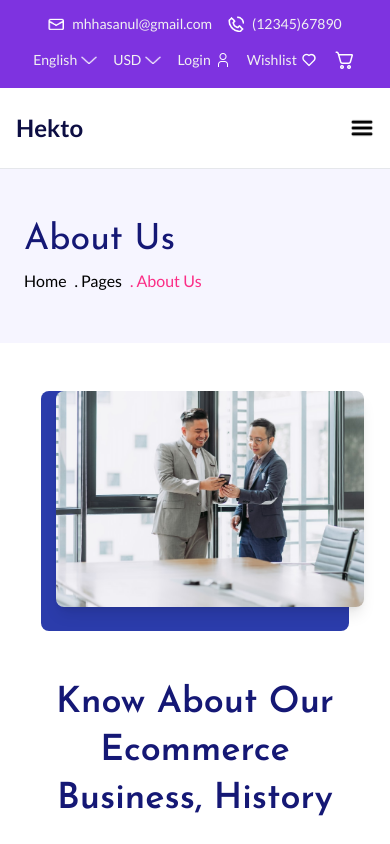
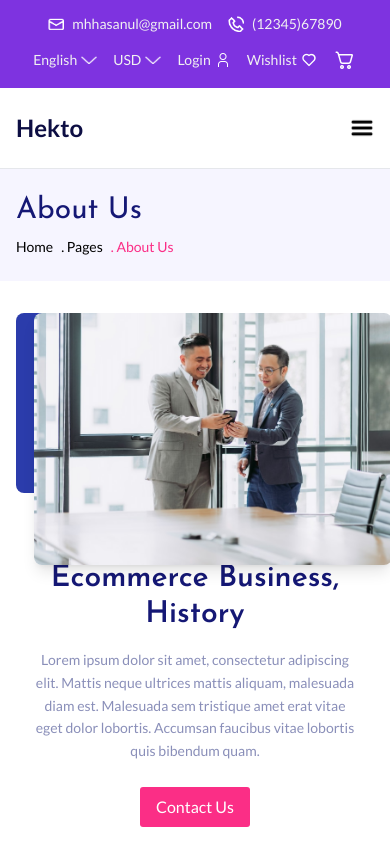
Before and after one commit to hibaziaa/figma-hackathon, a Next.js app: page /about in a window 390 px wide. Shown: the top 844 px of the page. Built offline with nearby package versions, Linux system fonts and the light colour scheme.

Commit message:
added responsiveness to the about about page

```diff
--- a/src/app/about/page.tsx
+++ b/src/app/about/page.tsx
@@ -7,11 +7,11 @@ const About = () => {
     <div>
       {/* Header Section */}
       <div className="bg-[#F6F5FF]">
-        <div className="lg:container mx-auto px-6 lg:px-16 pt-[50px] pb-[50px]">
-          <h2 className="text-blue font-josefin text-4xl leading-[42.19px]">
+        <div className="container mx-auto px-4 md:px-6 lg:px-16 pt-6 pb-6 md:pt-[50px] md:pb-[50px]">
+          <h2 className="text-blue font-josefin text-3xl md:text-4xl leading-[36px] md:leading-[42.19px]">
             About Us
           </h2>
-          <div className="flex gap-2 font-lato text-base font-medium mt-2">
+          <div className="flex gap-2 font-lato text-sm md:text-base font-medium mt-2">
             <h4>Home</h4>
             <h4>. Pages</h4>
             <h4 className="text-pink">. About Us</h4>
@@ -20,80 +20,81 @@ const About = () => {
       </div>
 
      {/* About Image and Content Section */}
-      <div className="lg:container mx-auto px-6 lg:px-16 grid grid-cols-1 lg:grid-cols-2 items-center gap-12 py-12 lg:py-20">
+<div className="container mx-auto px-4 md:px-6 lg:px-16 flex flex-col lg:grid lg:grid-cols-2 items-center gap-8 md:gap-12 py-8 md:py-12 lg:py-20">
   {/* Image Section */}
-        <div className="relative flex justify-center lg:justify-start">
-          <div className="bg-[#2B3CAB] rounded-lg w-[90%] lg:w-[552px] h-[240px] lg:h-[409px] relative">
+  <div className="relative flex justify-center lg:justify-start w-full">
+    <div className="bg-[#2B3CAB] rounded-lg w-full sm:w-[80%] md:w-[70%] lg:w-[552px] h-[180px] sm:h-[200px] md:h-[240px] relative">
       <Image
         src="/images/aboutOne.png"
         alt="about image"
         height={390}
         width={555}
         objectFit="cover"
-              className="absolute left-[5%] rounded-lg shadow-lg"
+        className="absolute left-[5%] rounded-lg shadow-lg sm:h-[190px] md:h-[230px]"
       />
     </div>
   </div>
 
   {/* Text Content */}
-        <div className="text-center lg:text-left">
-          <h2 className="text-blue font-josefin text-4xl leading-[48px] font-bold mb-4">
+  <div className="text-center lg:text-left px-4">
+    <h2 className="text-blue font-josefin text-3xl md:text-4xl leading-[36px] md:leading-[48px] font-bold mb-4">
       Know About Our Ecommerce Business, History
     </h2>
-          <p className="text-[#8A8FB9] font-lato text-base leading-relaxed mb-8">
+    <p className="text-[#8A8FB9] font-lato text-sm md:text-base leading-relaxed mb-6 md:mb-8">
       Lorem ipsum dolor sit amet, consectetur adipiscing elit. Mattis neque
       ultrices mattis aliquam, malesuada diam est. Malesuada sem tristique
       amet erat vitae eget dolor lobortis. Accumsan faucibus vitae lobortis
       quis bibendum quam.
     </p>
-          <button className="bg-pink text-white font-lato rounded-[3px] px-6 py-3">
+    <button className="bg-pink text-white font-lato rounded-[3px] px-4 py-2 md:px-6 md:py-3">
       Contact Us
     </button>
   </div>
 </div>
 
+
       {/* Offers Section */}
       <Offers />
 
       {/* Client Testimonials */}
-      <div className="bg-[#FBFBFF] py-12 lg:py-28">
-        <div className="lg:container mx-auto px-6 lg:px-16">
-          <h2 className="text-[42px] font-bold text-center mb-10 font-josefin">
+      <div className="bg-[#FBFBFF] py-8 md:py-12 lg:py-28">
+        <div className="container mx-auto px-4 md:px-6 lg:px-16">
+          <h2 className="text-2xl md:text-[42px] font-bold text-center mb-6 md:mb-10 font-josefin">
             Our Client Say!
           </h2>
 
           {/* Client Images */}
-          <div className="flex justify-center gap-20 mb-8 relative">
+          <div className="flex justify-center gap-6 md:gap-20 mb-6 md:mb-8 relative">
             <Image
               src="/images/client1.png"
               alt="client 1"
-              width={55}
-              height={55}
-
+              width={45}
+              height={45}
+              className="w-[45px] md:w-[55px]"
             />
             <Image
               src="/images/client2.png"
               alt="client 2"
-              width={55}
-              height={55}
-              className="absolute bottom-2"
+              width={45}
+              height={45}
+              className="absolute bottom-0 w-[45px] md:w-[55px]"
             />
             <Image
               src="/images/client3.png"
               alt="client 3"
-              width={55}
-              height={55}
-
+              width={45}
+              height={45}
+              className="w-[45px] md:w-[55px]"
             />
           </div>
 
           {/* Testimonial Text */}
-          <div className="text-center font-lato max-w-2xl mx-auto">
-            <h3 className="text-[22px] font-bold mb-1">Selina Gomez</h3>
-            <h6 className="text-[#8A8FB9] text-[12px] mb-4">
+          <div className="text-center font-lato max-w-md md:max-w-2xl mx-auto">
+            <h3 className="text-lg md:text-[22px] font-bold mb-1">Selina Gomez</h3>
+            <h6 className="text-[#8A8FB9] text-[10px] md:text-[12px] mb-4">
               CEO At Webecy Digital
             </h6>
-            <p className="text-[#8A8FB9] text-base leading-relaxed">
+            <p className="text-[#8A8FB9] text-sm md:text-base leading-relaxed">
               Lorem ipsum dolor sit amet, consectetur adipiscing elit. Non duis
               ultrices quam vel dui sollicitudin aliquet id arcu. Nam vitae a enim
               nunc, sed sapien egestas ac nam. Tristique ultrices dolor aliquam
@@ -102,10 +103,10 @@ const About = () => {
           </div>
 
           {/* Pagination Dots */}
-          <div className="flex justify-center mt-8 gap-1">
-            <div className="h-[3px] w-[18px] bg-[#FF75B0]"></div>
-            <div className="h-[3px] w-[27px] bg-pink"></div>
-            <div className="h-[3px] w-[18px] bg-[#FF75B0]"></div>
+          <div className="flex justify-center mt-6 md:mt-8 gap-1">
+            <div className="h-[2px] w-[12px] md:h-[3px] md:w-[18px] bg-[#FF75B0]"></div>
+            <div className="h-[2px] w-[18px] md:h-[3px] md:w-[27px] bg-pink"></div>
+            <div className="h-[2px] w-[12px] md:h-[3px] md:w-[18px] bg-[#FF75B0]"></div>
           </div>
         </div>
       </div>
```
Lines whose indentation alone changed are shown as unchanged.
